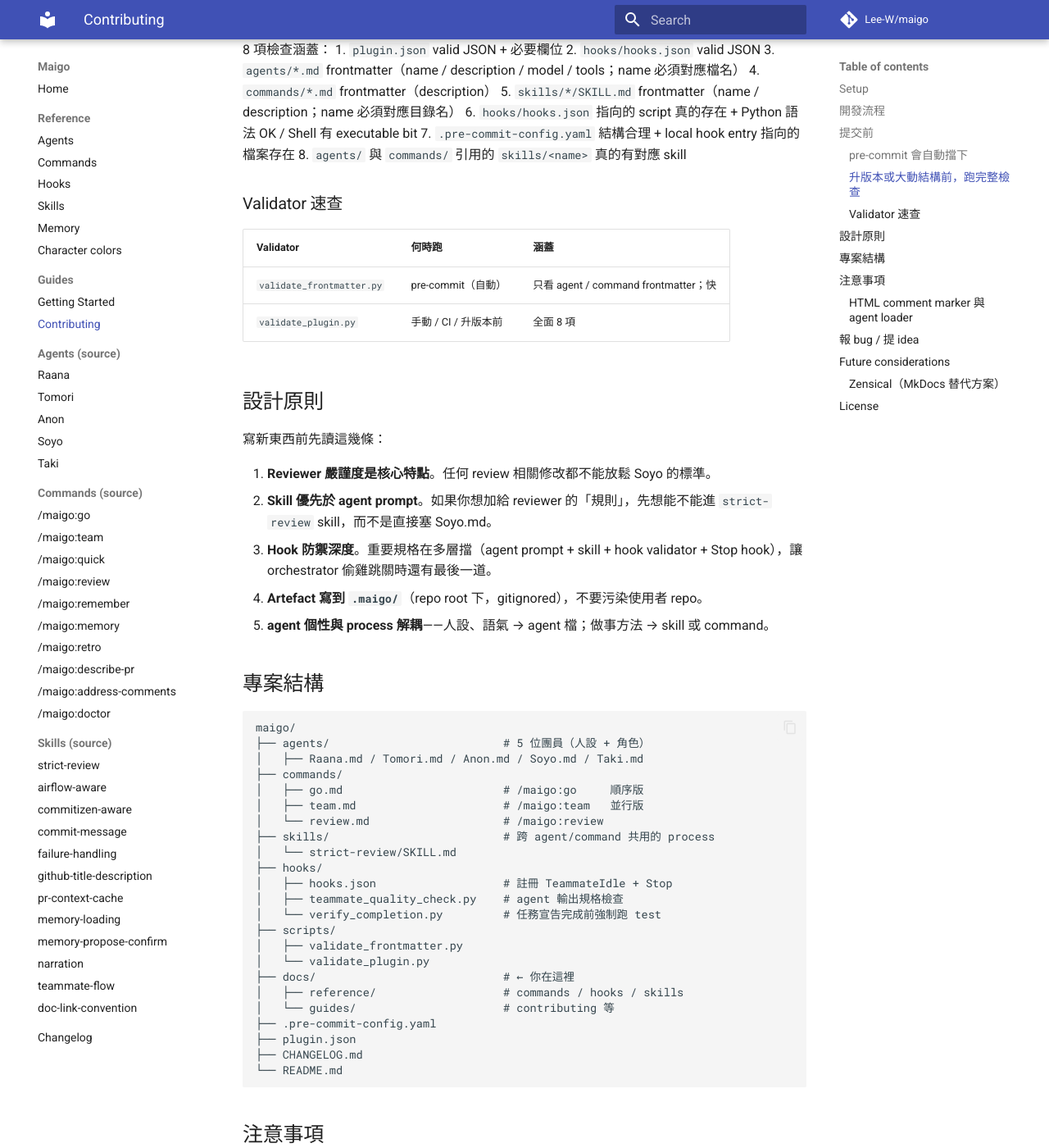
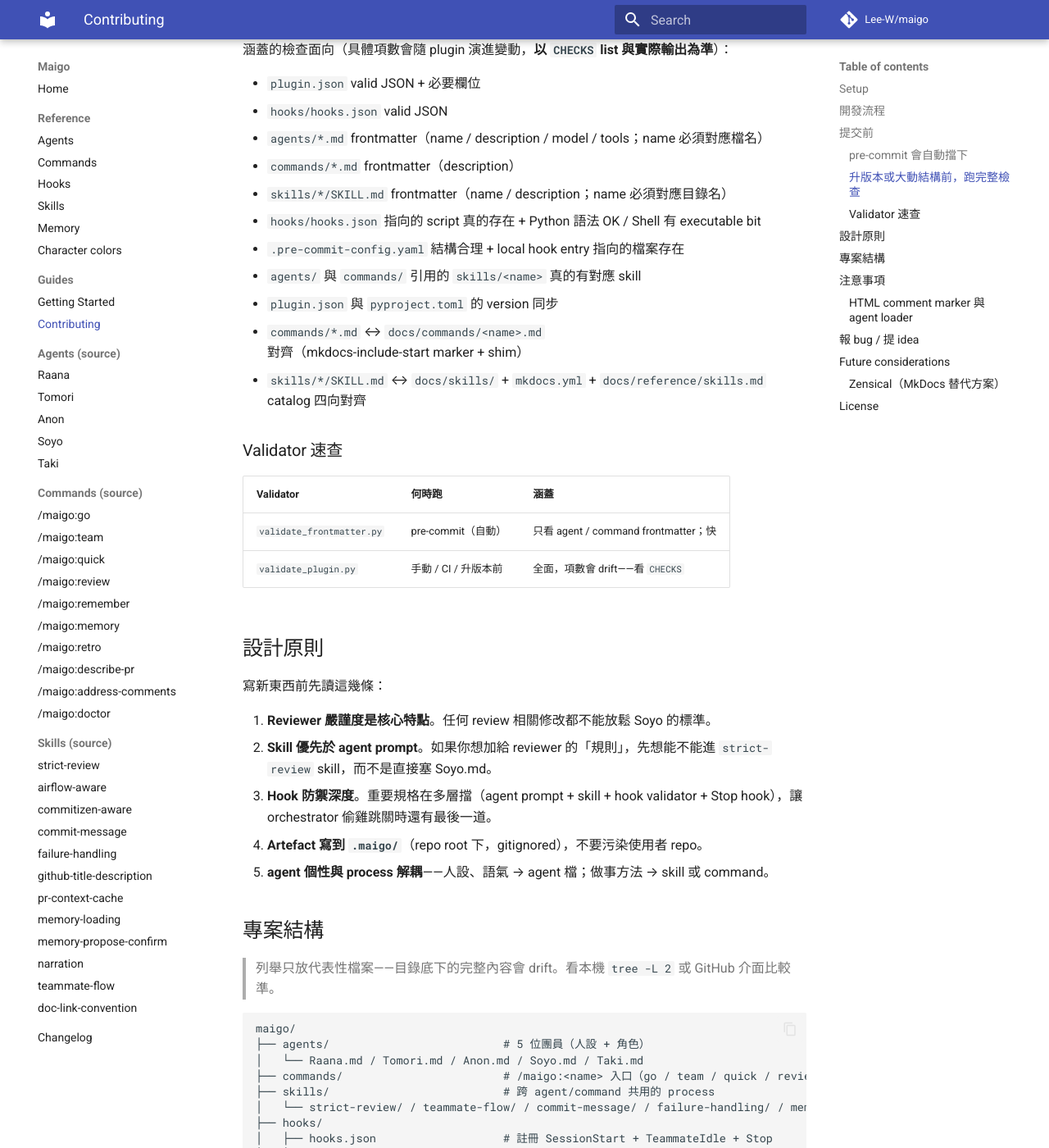
Before and after one commit to Lee-W/maigo, an MkDocs documentation site: the page built from docs/guides/contributing.md, in a window 1280 px wide and 1400 px high, scrolled down 1267 px. Shown: the whole window at 82% size. Built offline with MkDocs 1.6.1 and Material for MkDocs 9.7.7, drawn with Linux system fonts in a browser that asks for light colours; comment, search, counter and statistics services are not loaded; some of the changed text lies outside the part shown.

Commit message:
docs: resync drifted doc claims with current code
contributing.md still claimed 8 checks (now 11 — added version_sync + commands/skills alignment) and listed only 3 commands / 1 skill / 2 hooks in the structure tree; rewrite the validator section to list check facets instead of a fixed count, and replace the tree with current contents plus a note that listings drift.
hooks.md detect_test_command table missed the -x / -failfast flags added in 68d820f; sync the table and explain why cargo / npm stay default.
README.md said the skills catalog was `strict-review`; show a representative handful instead.
agents.md now has a footnote for 🌙 Doloris / 🌑 Mortis explaining they are orchestrator faces, not Task agents (pointing at skills/narration).
validate_plugin.py docstring no longer claims a fixed "~8 checks" — point at CHECKS list as the source of truth.

Co-Authored-By: Claude Opus 4.7 <noreply@anthropic.com>

````diff
--- a/docs/guides/contributing.md
+++ b/docs/guides/contributing.md
@@ -37,22 +37,26 @@ pre-commit install      # 一次性，之後 commit 自動跑檢查
 python3 scripts/validate_plugin.py
 ```
 
-8 項檢查涵蓋：
-1. `plugin.json` valid JSON + 必要欄位
-2. `hooks/hooks.json` valid JSON
-3. `agents/*.md` frontmatter（name / description / model / tools；name 必須對應檔名）
-4. `commands/*.md` frontmatter（description）
-5. `skills/*/SKILL.md` frontmatter（name / description；name 必須對應目錄名）
-6. `hooks/hooks.json` 指向的 script 真的存在 + Python 語法 OK / Shell 有 executable bit
-7. `.pre-commit-config.yaml` 結構合理 + local hook entry 指向的檔案存在
-8. `agents/` 與 `commands/` 引用的 `skills/<name>` 真的有對應 skill
+涵蓋的檢查面向（具體項數會隨 plugin 演進變動，**以 `CHECKS` list 與實際輸出為準**）：
+
+- `plugin.json` valid JSON + 必要欄位
+- `hooks/hooks.json` valid JSON
+- `agents/*.md` frontmatter（name / description / model / tools；name 必須對應檔名）
+- `commands/*.md` frontmatter（description）
+- `skills/*/SKILL.md` frontmatter（name / description；name 必須對應目錄名）
+- `hooks/hooks.json` 指向的 script 真的存在 + Python 語法 OK / Shell 有 executable bit
+- `.pre-commit-config.yaml` 結構合理 + local hook entry 指向的檔案存在
+- `agents/` 與 `commands/` 引用的 `skills/<name>` 真的有對應 skill
+- `plugin.json` 與 `pyproject.toml` 的 version 同步
+- `commands/*.md` ↔ `docs/commands/<name>.md` 對齊（mkdocs-include-start marker + shim）
+- `skills/*/SKILL.md` ↔ `docs/skills/` + `mkdocs.yml` + `docs/reference/skills.md` catalog 四向對齊
 
 ### Validator 速查
 
 | Validator | 何時跑 | 涵蓋 |
 |-----------|-------|------|
 | `validate_frontmatter.py` | pre-commit（自動） | 只看 agent / command frontmatter；快 |
-| `validate_plugin.py` | 手動 / CI / 升版本前 | 全面 8 項 |
+| `validate_plugin.py` | 手動 / CI / 升版本前 | 全面，項數會 drift——看 `CHECKS` |
 
 ## 設計原則
 
@@ -66,26 +70,28 @@ python3 scripts/validate_plugin.py
 
 ## 專案結構
 
+> 列舉只放代表性檔案——目錄底下的完整內容會 drift。看本機 `tree -L 2` 或 GitHub 介面比較準。
+
 ```
 maigo/
 ├── agents/                          # 5 位團員（人設 + 角色）
-│   ├── Raana.md / Tomori.md / Anon.md / Soyo.md / Taki.md
-├── commands/
-│   ├── go.md                        # /maigo:go     順序版
-│   ├── team.md                      # /maigo:team   並行版
-│   └── review.md                    # /maigo:review
+│   └── Raana.md / Tomori.md / Anon.md / Soyo.md / Taki.md
+├── commands/                        # /maigo:<name> 入口（go / team / quick / review / remember / memory / retro / describe-pr / address-comments / doctor）
 ├── skills/                          # 跨 agent/command 共用的 process
-│   └── strict-review/SKILL.md
+│   └── strict-review/ / teammate-flow/ / commit-message/ / failure-handling/ / memory-loading/ / memory-propose-confirm/ / narration/ / pr-context-cache/ / github-title-description/ / doc-link-convention/ / airflow-aware/ / commitizen-aware/
 ├── hooks/
-│   ├── hooks.json                   # 註冊 TeammateIdle + Stop
-│   ├── teammate_quality_check.py    # agent 輸出規格檢查
-│   └── verify_completion.py         # 任務宣告完成前強制跑 test
+│   ├── hooks.json                   # 註冊 SessionStart + TeammateIdle + Stop
+│   ├── repo_detect.py               # SessionStart：偵測 repo 自動載 domain skill
+│   ├── teammate_quality_check.py    # TeammateIdle：agent 輸出規格檢查
+│   ├── verify_completion.py         # Stop：任務宣告完成前強制跑 test
+│   ├── _hook_io.py                  # 共用 emit() payload
+│   └── _retry_log.py                # 共用 JSONL retry-log（Soyo must-fix / Taki test 失敗）
 ├── scripts/
 │   ├── validate_frontmatter.py
 │   └── validate_plugin.py
 ├── docs/                            # ← 你在這裡
-│   ├── reference/                   # commands / hooks / skills
-│   └── guides/                      # contributing 等
+│   ├── reference/                   # agents / commands / hooks / skills / memory / character-colors
+│   └── guides/                      # getting-started / contributing
 ├── .pre-commit-config.yaml
 ├── plugin.json
 ├── CHANGELOG.md
@@ -107,7 +113,7 @@ issue 模板還沒寫；先寫一個簡短的 repro / 期待行為即可。
 ### Zensical（MkDocs 替代方案）
 
 目前不切換至 Zensical（Material for MkDocs 作者新作，尚未 GA）的原因：
-Maigo 重度依賴 `include-markdown`、`pymdownx.superfences`、`admonition`、`pymdownx.details`，這些插件均不在 Zensical 目前支援清單。切換成本高（mkdocs.yml、pyproject.toml、CI workflow、23 個 include-markdown shim 可能全部重寫），收益不明確——Material theme 已滿足現有文件需求。
+Maigo 重度依賴 `include-markdown`、`pymdownx.superfences`、`admonition`、`pymdownx.details`，這些插件均不在 Zensical 目前支援清單。切換成本高（mkdocs.yml、pyproject.toml、CI workflow、`docs/{agents,commands,skills}/` 底下的 include-markdown shim 可能全部重寫），收益不明確——Material theme 已滿足現有文件需求。
 
 **重新評估時機**：Zensical 進入 GA 且明確支援等價的 include-markdown 機制時；或 Maigo 文件需求發生重大變化、Material theme 不再夠用時。
 
````
Also changed, not shown: README.md (+1 -1 lines), docs/reference/agents.md (+7 -0 lines), docs/reference/hooks.md (+6 -3 lines), 1 other file.
